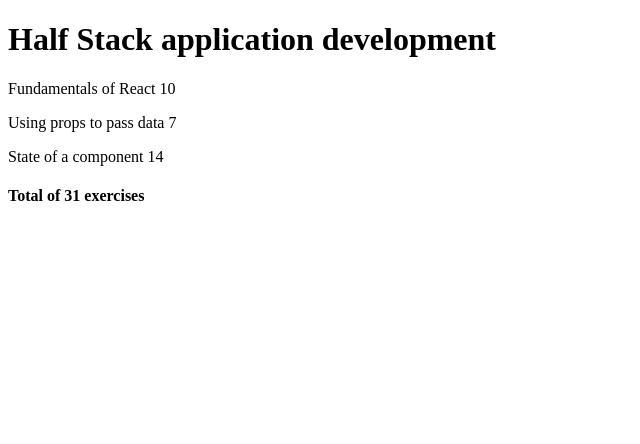
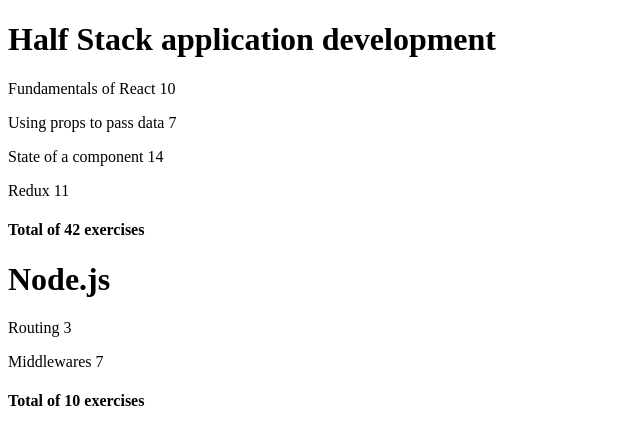
Before and after one commit to RebekkalPangras/FSO2023-Full-Stack-Open-2023, a React (Create React App) app in the folder part1/courseinfo/: page / in a window 1280 px wide. Shown: the top 444 px of the page, without its empty margins (0-640 px from the left). Built offline with nearby package versions, Linux system fonts and the light colour scheme; the HTML template or start-up script is replaced by a standard one.

Commit message:
Add arbitrary number of courses ex-2.4

```diff
--- a/part1/courseinfo/src/App.js
+++ b/part1/courseinfo/src/App.js
@@ -1,4 +1,4 @@
-const Course = ({course}) => {
+const Course = ({ course }) => {
   return (
     <div>
       <Header name={course.name} />
@@ -8,37 +8,38 @@
   );
 }
 
-const Header = ({name}) => {
+const Header = ({ name }) => {
   return (
     <h1>{name}</h1>
   )
 }
 
-const Part = ({name, exercises}) => {
+const Part = ({ name, exercises }) => {
   return (
     <p>{name} {exercises}</p>
   )
 }
 
-const Content = ({parts}) => {
+const Content = ({ parts }) => {
   return (
     <div>
-      {parts.map(part=> <Part key={part.id} name={part.name} exercises={part.exercises}/>)}
+      {parts.map(part => <Part key={part.id} name={part.name} exercises={part.exercises} />)}
     </div>
   )
 }
 
-const Total = ({parts}) => {
-  var total = parts.reduce((sum, part)=> sum + part.exercises, 0)
+const Total = ({ parts }) => {
+  var total = parts.reduce((sum, part) => sum + part.exercises, 0)
   return (
     <h4>Total of {total} exercises</h4>
   )
 }
 
 const App = () => {
-  const course = {
+  const courses = [
+    {
+      name: 'Half Stack application development',
       id: 1,
-    name: 'Half Stack application development',
       parts: [
         {
           name: 'Fundamentals of React',
@@ -54,11 +55,36 @@
           name: 'State of a component',
           exercises: 14,
           id: 3
+        },
+        {
+          name: 'Redux',
+          exercises: 11,
+          id: 4
+        }
+      ]
+    },
+    {
+      name: 'Node.js',
+      id: 2,
+      parts: [
+        {
+          name: 'Routing',
+          exercises: 3,
+          id: 1
+        },
+        {
+          name: 'Middlewares',
+          exercises: 7,
+          id: 2
         }
       ]
     }
-
-  return <Course course={course} />
+  ]
+  return (
+    <div>
+      {courses.map((course) => <Course key={course.id} course={course} />)}
+    </div>
+  )
 }
 
 export default App;
```
Lines whose indentation alone changed are shown as unchanged.
